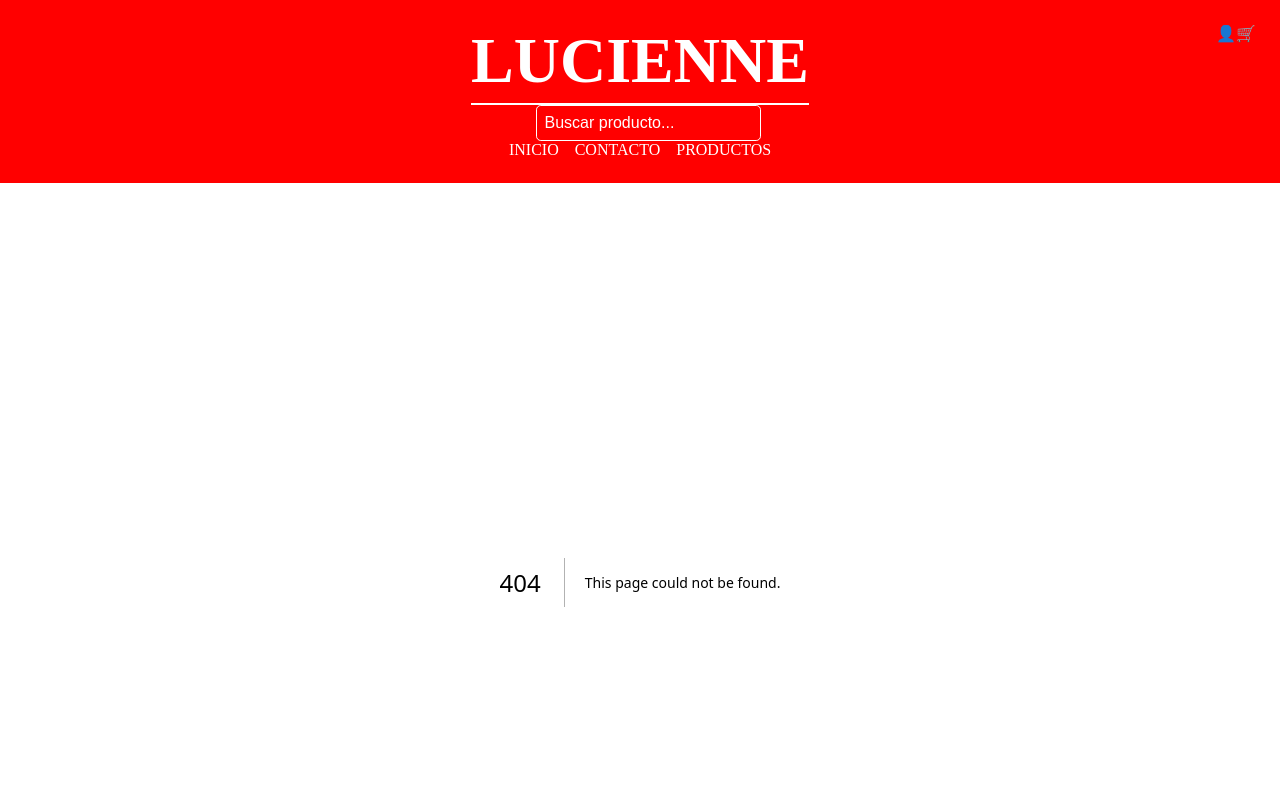
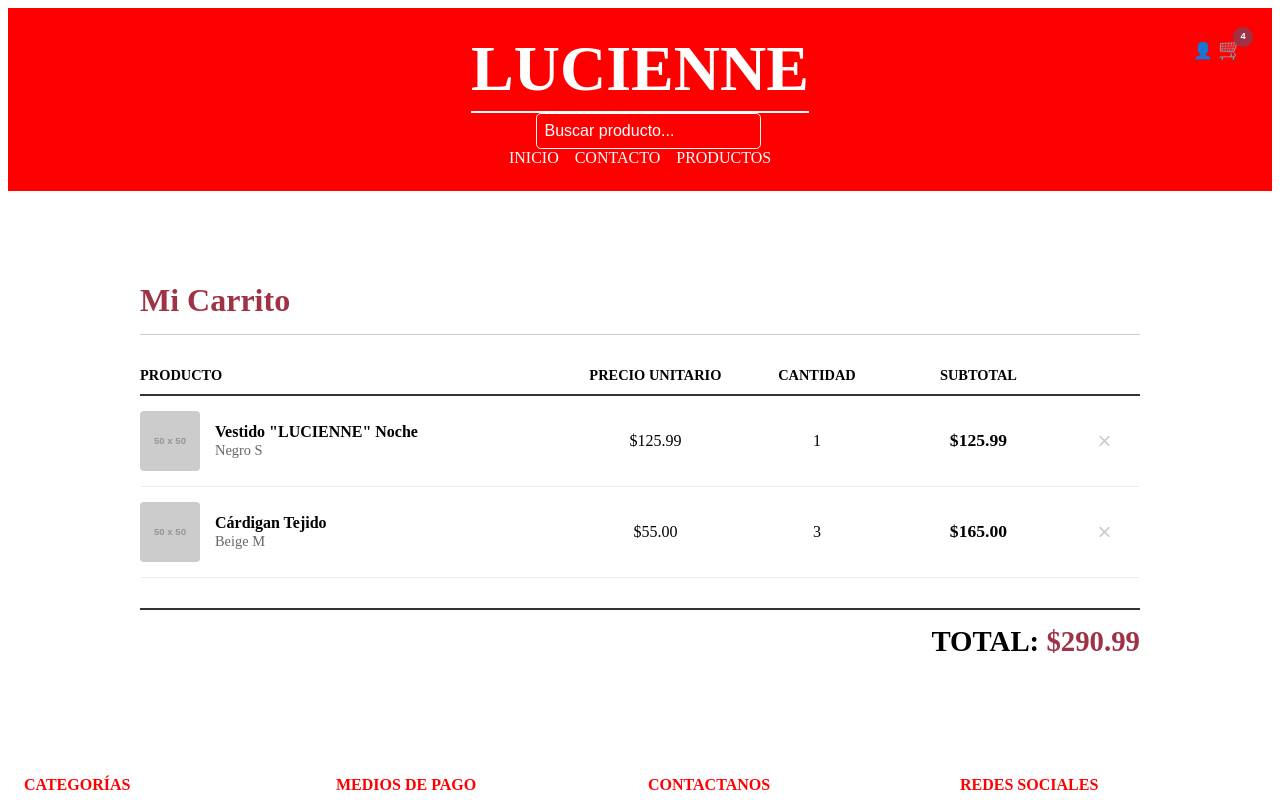
Before and after one commit to MicaelaLopez25/LUCIENNE, a Next.js app in the folder lucienne/: page /carrito in a window 1280 px wide. Before the commit this address had no page. Shown: the top 800 px of the page. Built offline with nearby package versions, Linux system fonts and the light colour scheme; grey boxes are pictures that could not be loaded.

Commit message:
visualizacion de productos de prueba en carrito

```diff
--- /dev/null
+++ b/lucienne/app/carrito/page.jsx
@@ -0,0 +1,19 @@
+// app/carrito/page.jsx
+
+// Este componente principal necesita 'use client' si usa componentes hijos
+// que consumen hooks de Jotai, como CartPage.
+'use client';
+
+import React from 'react';
+// Importa el componente de la vista que ya diseñamos
+import { CartPage } from '../../components/CartPage';
+
+// Componente de página para la ruta /carrito
+export default function CarritoPage() {
+  return (
+    <main style={{ padding: '20px' }}>
+      {/* Aquí puedes añadir un wrapper o layout específico si lo necesitas */}
+      <CartPage />
+    </main>
+  );
+}
--- /dev/null
+++ b/lucienne/app/state/cartAtoms.js
@@ -0,0 +1,47 @@
+import { atom } from 'jotai';
+
+// --- Tipo de dato Item del Carrito ---
+// { id: string, name: string, variant: string, unitPrice: number, quantity: number, imageUrl: string }
+
+const initialCart = [
+  // Datos de prueba para que puedas ver el carrito lleno inicialmente
+  {
+    id: 'prod-101',
+    name: 'Vestido "LUCIENNE" Noche',
+    variant: 'Negro S',
+    unitPrice: 125.99,
+    quantity: 1,
+    imageUrl: 'https://via.placeholder.com/50',
+  },
+  {
+    id: 'prod-205',
+    name: 'Cárdigan Tejido',
+    variant: 'Beige M',
+    unitPrice: 55.00,
+    quantity: 3,
+    imageUrl: 'https://via.placeholder.com/50',
+  },
+];
+
+// 1. Átomo Base: Lista de artículos en el carrito
+export const cartItemsAtom = atom(initialCart);
+
+// 2. Átomo Derivado: Contador Total de Ítems (para el badge)
+export const totalItemsCountAtom = atom((get) => {
+  const items = get(cartItemsAtom);
+  return items.reduce((total, item) => total + item.quantity, 0);
+});
+
+// 3. Átomo Derivado: Total General del Carrito
+export const cartTotalAtom = atom((get) => {
+  const items = get(cartItemsAtom);
+  return items.reduce((total, item) => {
+    const itemSubtotal = item.unitPrice * item.quantity;
+    return total + itemSubtotal;
+  }, 0);
+});
+
+// Función de ayuda para cálculos en la UI
+export const calculateItemSubtotal = (unitPrice, quantity) => {
+    return (unitPrice * quantity).toFixed(2);
+};
--- /dev/null
+++ b/lucienne/components/CartIcon.jsx
@@ -0,0 +1,52 @@
+'use client';
+
+import React from 'react';
+import { useAtomValue } from 'jotai';
+// Importa el átomo derivado que calcula el total de la cantidad de ítems
+// Asegúrate que esta ruta es correcta para llegar a app/state/cartAtoms.js
+import { totalItemsCountAtom } from '../app/state/cartAtoms';
+
+export const CartIcon = () => {
+  // Hook de Jotai para leer el valor calculado del contador
+  const totalCount = useAtomValue(totalItemsCountAtom);
+
+  return (
+    <button
+      aria-label="Ver Carrito"
+      style={{
+        position: 'relative',
+        background: 'none',
+        border: 'none',
+        cursor: 'pointer',
+        padding: '5px'
+      }}
+    >
+      {/* Ícono de carrito estándar */}
+      <span role="img" style={{ fontSize: '1.5em' }}>🛒</span>
+
+      {/* Badge (contador dinámico) */}
+      {totalCount > 0 && (
+        <span
+          style={{
+            position: 'absolute',
+            top: -5,
+            right: -5,
+            background: '#9d3345', // Color de marca sugerido
+            color: 'white',
+            borderRadius: '50%',
+            width: '20px',
+            height: '20px',
+            display: 'flex',
+            justifyContent: 'center',
+            alignItems: 'center',
+            fontSize: '0.7em',
+            fontWeight: 'bold',
+            lineHeight: 1
+          }}
+        >
+          {totalCount}
+        </span>
+      )}
+    </button>
+  );
+};
--- /dev/null
+++ b/lucienne/components/CartPage.jsx
@@ -0,0 +1,133 @@
+'use client';
+
+import React from 'react';
+import { useAtomValue } from 'jotai';
+// Importamos los átomos y la función de ayuda
+// Asegúrate que esta ruta es correcta para llegar a app/state/cartAtoms.js
+import {
+  cartItemsAtom,
+  cartTotalAtom,
+  calculateItemSubtotal
+} from '../app/state/cartAtoms';
+
+// Componente para renderizar una fila de artículo
+const CartItem = ({ item }) => {
+  const subtotal = calculateItemSubtotal(item.unitPrice, item.quantity);
+
+  const itemStyle = {
+    display: 'grid',
+    // Estructura: Producto | Precio | Cantidad | Subtotal | Eliminar
+    gridTemplateColumns: '3fr 1fr 1fr 1fr 0.5fr',
+    gap: '20px',
+    padding: '15px 0',
+    borderBottom: '1px solid #eee',
+    alignItems: 'center',
+    textAlign: 'center'
+  };
+
+  return (
+    <div style={itemStyle}>
+      {/* Producto: Imagen, Nombre, Variante */}
+      <div style={{ display: 'flex', alignItems: 'center', textAlign: 'left' }}>
+        <img
+          src={item.imageUrl}
+          alt={item.name}
+          style={{ width: '60px', height: '60px', marginRight: '15px', objectFit: 'cover', borderRadius: '4px' }}
+          // Placeholder para evitar errores de imagen
+          onError={(e) => { e.target.onerror = null; e.target.src = 'https://placehold.co/60x60/cccccc/000000?text=IMG' }}
+        />
+        <div>
+          <p style={{ fontWeight: 'bold', margin: 0, fontSize: '1em' }}>{item.name}</p>
+          <small style={{ color: '#666', fontSize: '0.9em' }}>{item.variant}</small>
+        </div>
+      </div>
+
+      {/* Precio Unitario */}
+      <div>${item.unitPrice.toFixed(2)}</div>
+
+      {/* Cantidad (solo lectura por ahora) */}
+      <div>{item.quantity}</div>
+
+      {/* Subtotal por Artículo */}
+      <div style={{ fontWeight: 'bold', fontSize: '1.1em' }}>${subtotal}</div>
+
+      {/* Botón Eliminar (Deshabilitado, será funcional en una HU futura) */}
+      <div>
+        <button
+          style={{
+            background: 'none',
+            border: 'none',
+            cursor: 'not-allowed',
+            color: '#ccc',
+            fontSize: '1.5em'
+          }}
+          aria-label="Eliminar producto"
+          disabled
+        >
+          &times;
+        </button>
+      </div>
+    </div>
+  );
+};
+
+// Componente principal de la página del carrito
+export const CartPage = () => {
+  // Leemos los átomos del estado de la lista de ítems y el total
+  const cartItems = useAtomValue(cartItemsAtom);
+  const cartTotal = useAtomValue(cartTotalAtom);
+
+  // Estilos de la cabecera de la tabla
+  const headerStyle = {
+    fontWeight: 'bold',
+    borderBottom: '2px solid #333',
+    padding: '10px 0',
+    textAlign: 'center',
+    display: 'grid',
+    gridTemplateColumns: '3fr 1fr 1fr 1fr 0.5fr',
+    gap: '20px',
+    fontSize: '0.9em'
+  };
+
+  if (cartItems.length === 0) {
+    return (
+      <div style={{ padding: '40px', textAlign: 'center', maxWidth: '800px', margin: 'auto' }}>
+        <h2 style={{ color: '#333' }}>🛒 Tu Carrito de Compras</h2>
+        <p style={{ color: '#666' }}>Tu carrito de **LUCIENNE** está vacío. ¡Te invitamos a explorar nuestra colección!</p>
+      </div>
+    );
+  }
+
+  return (
+    <div style={{ maxWidth: '1000px', margin: '30px auto', padding: '20px' }}>
+      <h1 style={{ borderBottom: '1px solid #ccc', paddingBottom: '15px', color: '#9d3345' }}>Mi Carrito</h1>
+
+      {/* Encabezado de la lista */}
+      <div style={headerStyle}>
+        <div style={{textAlign: 'left'}}>PRODUCTO</div>
+        <div>PRECIO UNITARIO</div>
+        <div>CANTIDAD</div>
+        <div>SUBTOTAL</div>
+        <div></div>
+      </div>
+
+      {/* Mapea y renderiza los ítems del carrito */}
+      {cartItems.map((item) => (
+        <CartItem key={`${item.id}-${item.variant}`} item={item} />
+      ))}
+
+      {/* Total General */}
+      <div
+        style={{
+          marginTop: '30px',
+          borderTop: '2px solid #333',
+          paddingTop: '15px',
+          textAlign: 'right'
+        }}>
+        <p style={{ fontSize: '1.8em', fontWeight: 'bold', margin: 0 }}>
+          TOTAL: <span style={{ color: '#9d3345' }}>${cartTotal.toFixed(2)}</span>
+        </p>
+      </div>
+    </div>
+  );
+};
--- a/lucienne/components/Navbar.jsx
+++ b/lucienne/components/Navbar.jsx
@@ -4,6 +4,7 @@ import { useState } from "react";
 import styles from "./Navbar.module.css";
 import Link from "next/link";
 import { useSearch } from "./SearchContext";
+import { CartIcon } from "./CartIcon";
 
 export default function Navbar() {
   const [isMenuOpen, setIsMenuOpen] = useState(false);
@@ -31,7 +32,11 @@ export default function Navbar() {
       </div>
       <div className={styles.iconos}>
         <span>👤</span>
-        <span>🛒</span>
+        {/* 🛒 REEMPLAZAMOS el <span>🛒</span> ESTÁTICO */}
+        <Link href="/carrito" passHref>
+          {/* El componente CartIcon muestra el contador dinámico */}
+          <CartIcon />
+        </Link>
       </div>
       {/* Botón para móviles */}
       <button className={styles["menu-toggle"]} onClick={toggleMenu}>
--- a/lucienne/package.json
+++ b/lucienne/package.json
@@ -19,6 +19,7 @@
   "dependencies": {
     "@prisma/client": "^6.19.0",
     "dotenv": "^17.2.3",
+    "jotai": "^2.15.1",
     "lucide-react": "^0.542.0",
     "mercadopago": "^2.9.0",
     "next": "15.4.6",
@@ -33,6 +34,6 @@
     "@types/react": "19.1.10",
     "eslint": "^9",
     "eslint-config-next": "15.4.6",
-    "prisma": "^6.19.0"
+    "prisma": "^7.0.1"
   }
 }
```
Also changed, not shown: 1 other file (tests, documents, lock files or other folders).
